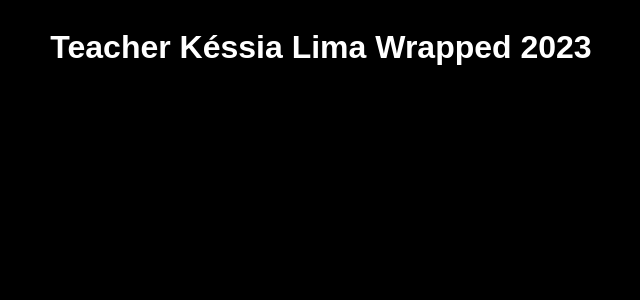
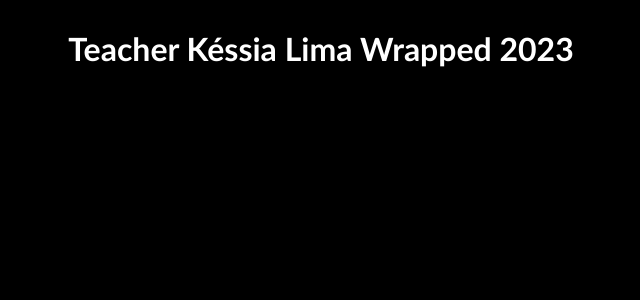
Before and after one commit to gustavocarneiroa/wrapped, a React (Vite) app: page / in a window 1280 px wide. Shown: the top 300 px of the page, without its empty margins (319-959 px from the left). Built offline with nearby package versions, Linux system fonts and the light colour scheme.

Commit message:
fix: version 0.5

```diff
--- a/src/App.tsx
+++ b/src/App.tsx
@@ -89,7 +89,7 @@ function App() {
       <>
         <div style={{ display: 'flex', flexDirection: "row", alignItems: "center", justifyContent: "center" }}>
           <h1
-            style={{ color: 'white', fontFamily: 'sans-serif' }}
+            style={{ color: 'white' }}
           >Teacher Késsia Lima Wrapped 2023</h1>
         </div>
       </>
@@ -127,7 +127,6 @@ function App() {
           style={{
             color: 'white',
             textAlign: 'center',
-            fontFamily: 'sans-serif'
           }}
         >
           Wanna share it? →
@@ -144,7 +143,6 @@ function App() {
             flexDirection: 'column',
             alignItems: 'center',
             justifyContent: 'center',
-            fontFamily: "sans-serif",
             color: "white",
             fontWeight: "bolder"
           }}
@@ -175,7 +173,6 @@ function App() {
           style={{
             color: 'white',
             textAlign: 'center',
-            fontFamily: 'sans-serif'
           }}
         >
           Check it out! →
--- a/src/components/coupon.tsx
+++ b/src/components/coupon.tsx
@@ -1,5 +1,3 @@
-import { MouseEventHandler } from "react"
-
 function Coupon(props: { code: string }) {
     return (
         <div className="coupon-card" style={{
```
